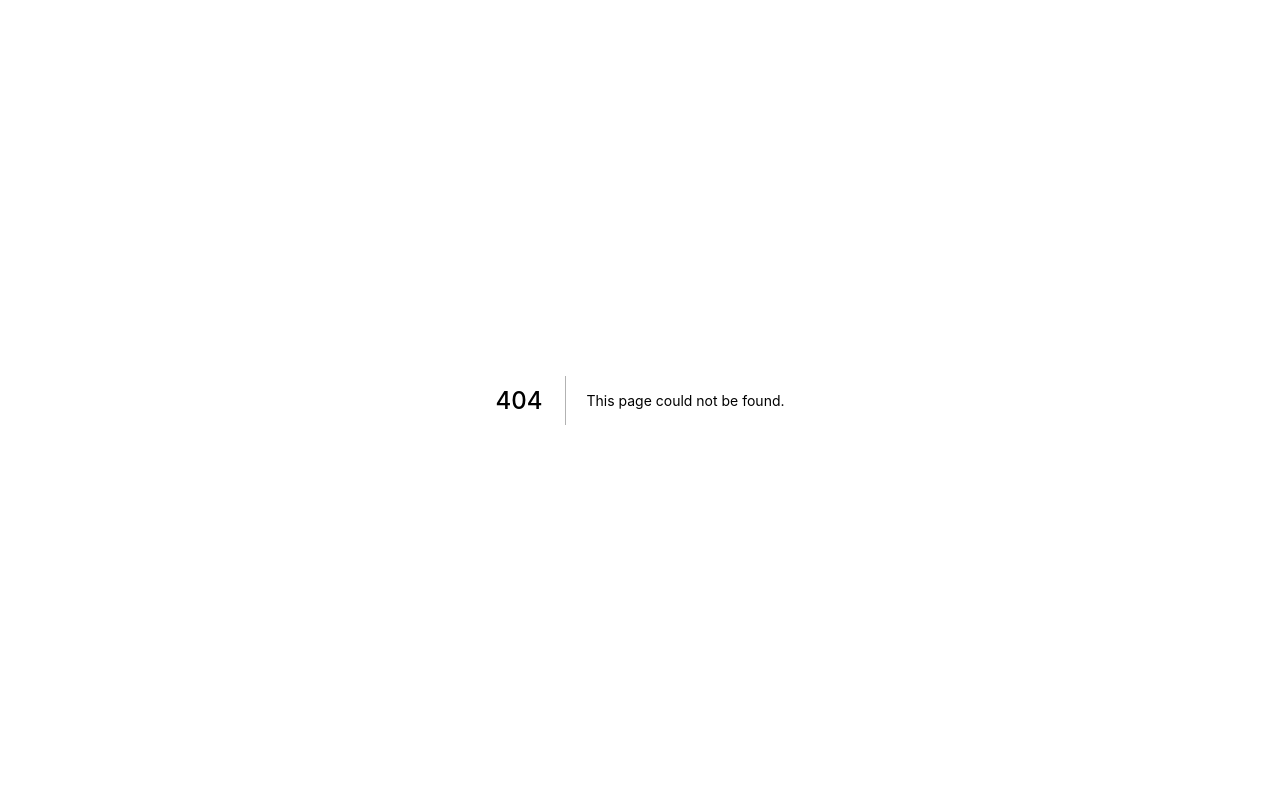
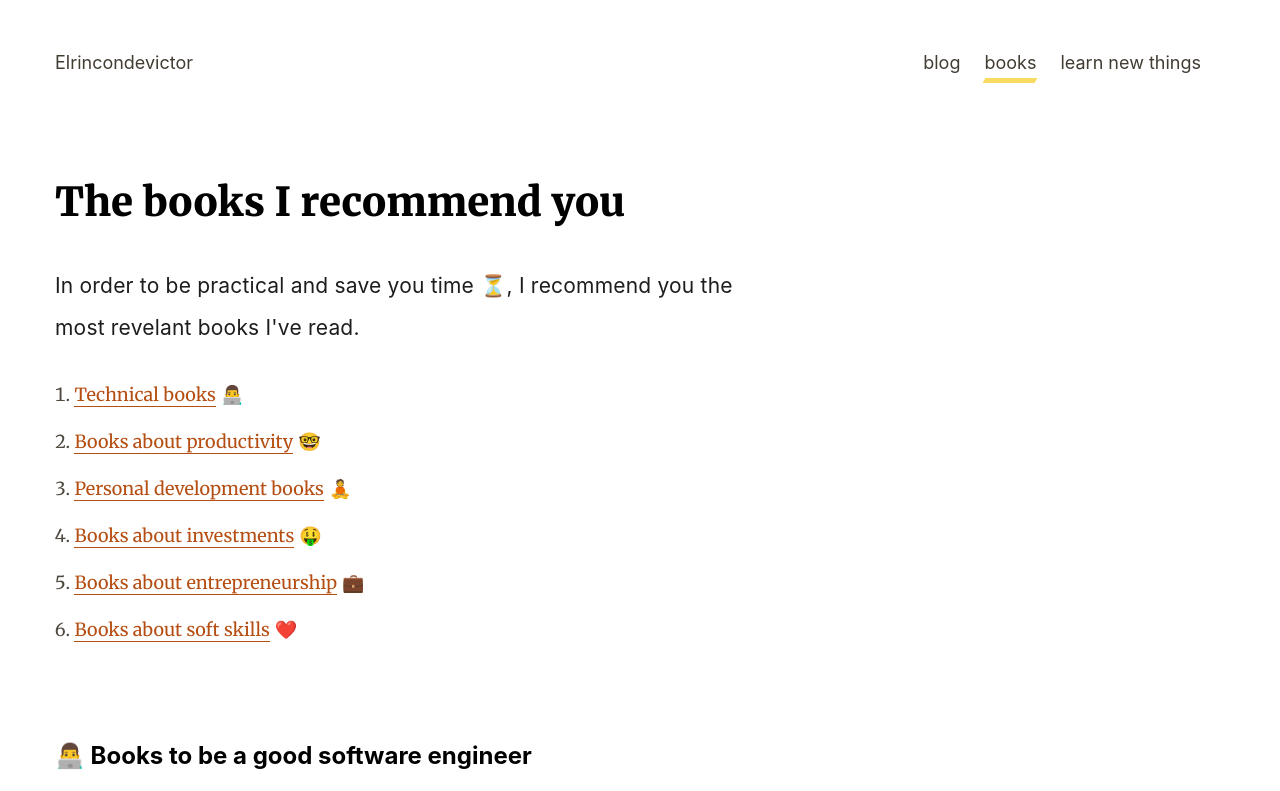
Before and after one commit to devictoribero/elrincondevictor, a Next.js app: page /books in a window 1280 px wide. Before the commit this address had no page. Shown: the top 791 px of the page. Built offline with nearby package versions, Linux system fonts and the light colour scheme.

Commit message:
Translating books page

```diff
--- a/components/layout/MainNavigation.js
+++ b/components/layout/MainNavigation.js
@@ -16,8 +16,8 @@ export function MainNavigation({route}) {
             blog
             </a>
           </Link>
-          <Link href="/libros">
-            <a className={`${isRoute(route, routes['/libros'].page) ? 'selected' : ''}`}>
+          <Link href="/books">
+            <a className={`${isRoute(route, routes['/books'].page) ? 'selected' : ''}`}>
             books
             </a>
           </Link>
--- a/components/molecules/BooksList.js
+++ b/components/molecules/BooksList.js
@@ -14,27 +14,27 @@ export function BooksList({books}){
     <main className="container-wrapper">
       <BookSection
         id="technical"
-        title="👨‍💻 Libros para ser un buen ingeniero de software"
+        title="👨‍💻 Books to be a good software engineer"
         books={tech}/>
       <BookSection
         id="productivity"
-        title="🤓 Libros que te ayudarán a conseguir todos tus objetivos"
+        title="🤓 Books that will help you to achieve your goals"
         books={productivity}/>
       <BookSection
         id="personal_development"
-        title="❤️ Libros que contribuirán a descubrirte a ti mismo y tu pasión"
+        title="❤️ Books that will help you to know yourself better and find your passion"
         books={personalDevelopment}/>
       <BookSection
         id="soft_skills"
-        title="☯️ Libros para entender la importancia de las emociones"
+        title="☯️ Books to understand the importance of emotions"
         books={softSkills}/>
       <BookSection
         id="entrepreneurship"
-        title="💼 Libros para saber ejecutar tus proyectos"
+        title="💼 Books to know how to execute your projects"
         books={entrepreneurship}/>
       <BookSection
         id="finances"
-        title="🤑 Libros te enseñan como funciona el juego del dinero"
+        title="🤑 Books that teach you how the money game works"
         books={finances}/>
     </main>
   )
--- a/config/routes.js
+++ b/config/routes.js
@@ -1,6 +1,6 @@
 module.exports = {
     '/': {page: '/'},
     '/blog': {page: '/blog'},
-    '/libros': {page: '/libros'},
+    '/books': {page: '/books'},
     '/aprende-algo-nuevo': {page: '/aprende-algo-nuevo'}
 }
--- a/pages/libros.js
+++ b/pages/books.js
@@ -8,15 +8,16 @@ export default function Libros({pathname}) {
     <Layout route={pathname}>
       <header className="container-wrapper">
         <div className="container">
-          <h1>Los libros que te recomiendo</h1>
-          <p>Con el objetivo de que seas práctico y ahorres tiempo ⏳, te recomiendo estos libros que creo que todo el mundo debería leer.</p>
+          <h1>The books I recommend you</h1>
+          <p></p>
+          <p>In order to be practical and save you time ⏳, I recommend you the most revelant books I've read.</p>
           <ol>
-            <li><a className="link-like" href="#technical" >Libros de contenido técnico</a>👨‍💻</li>
-            <li><a className="link-like" href="#productivity">Libros de productividad</a>🤓</li>
-            <li><a className="link-like" href="#personal_development">Libros de desarrollo personal</a>🧘</li>
-            <li><a className="link-like" href="#finances">Libros de inversiones</a>🤑</li>
-            <li><a className="link-like" href="#entrepreneurship">Libros de emprendimiento</a>💼</li>
-            <li><a className="link-like" href="#soft_skills">Libros de soft skills</a>❤️</li>
+            <li><a className="link-like" href="#technical">Technical books</a>👨‍💻</li>
+            <li><a className="link-like" href="#productivity">Books about productivity</a>🤓</li>
+            <li><a className="link-like" href="#personal_development">Personal development books</a>🧘</li>
+            <li><a className="link-like" href="#finances">Books about investments</a>🤑</li>
+            <li><a className="link-like" href="#entrepreneurship">Books about entrepreneurship</a>💼</li>
+            <li><a className="link-like" href="#soft_skills">Books about soft skills</a>❤️</li>
           </ol>
         </div>
       </header>
```
